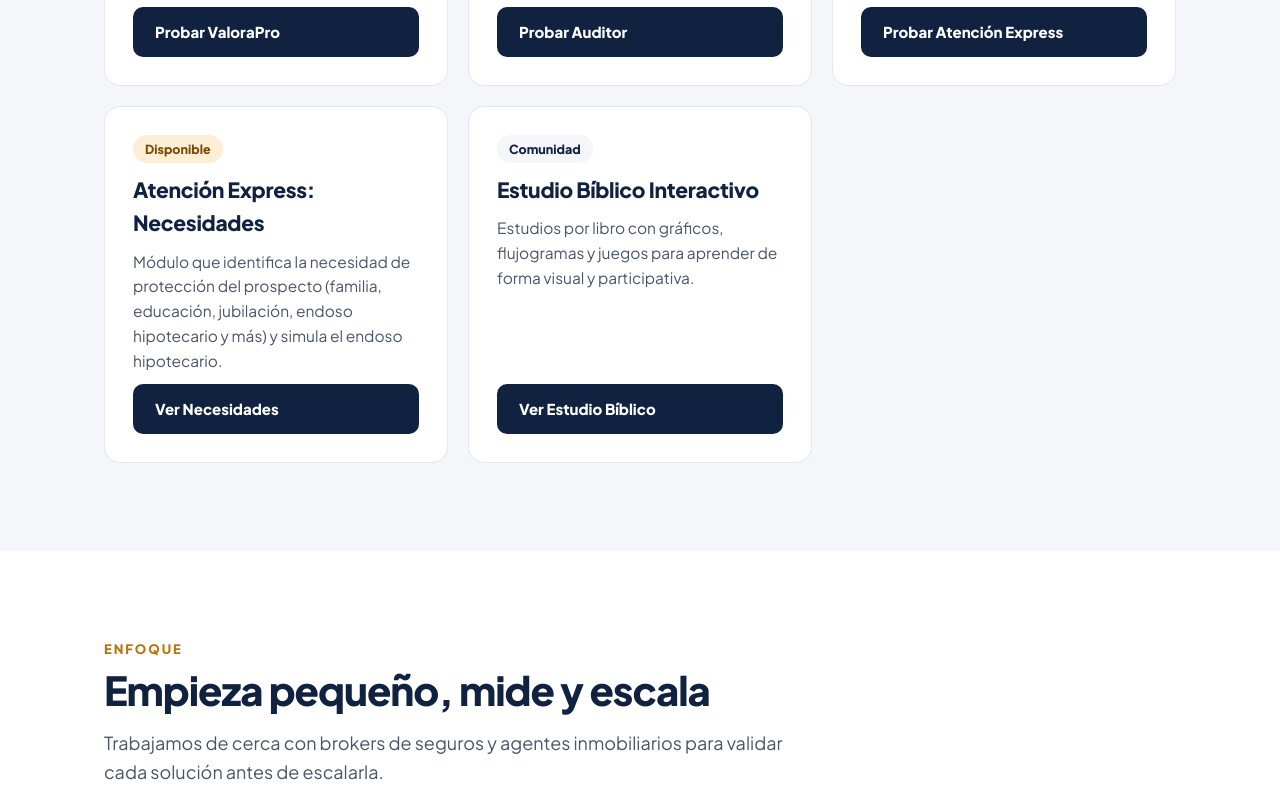
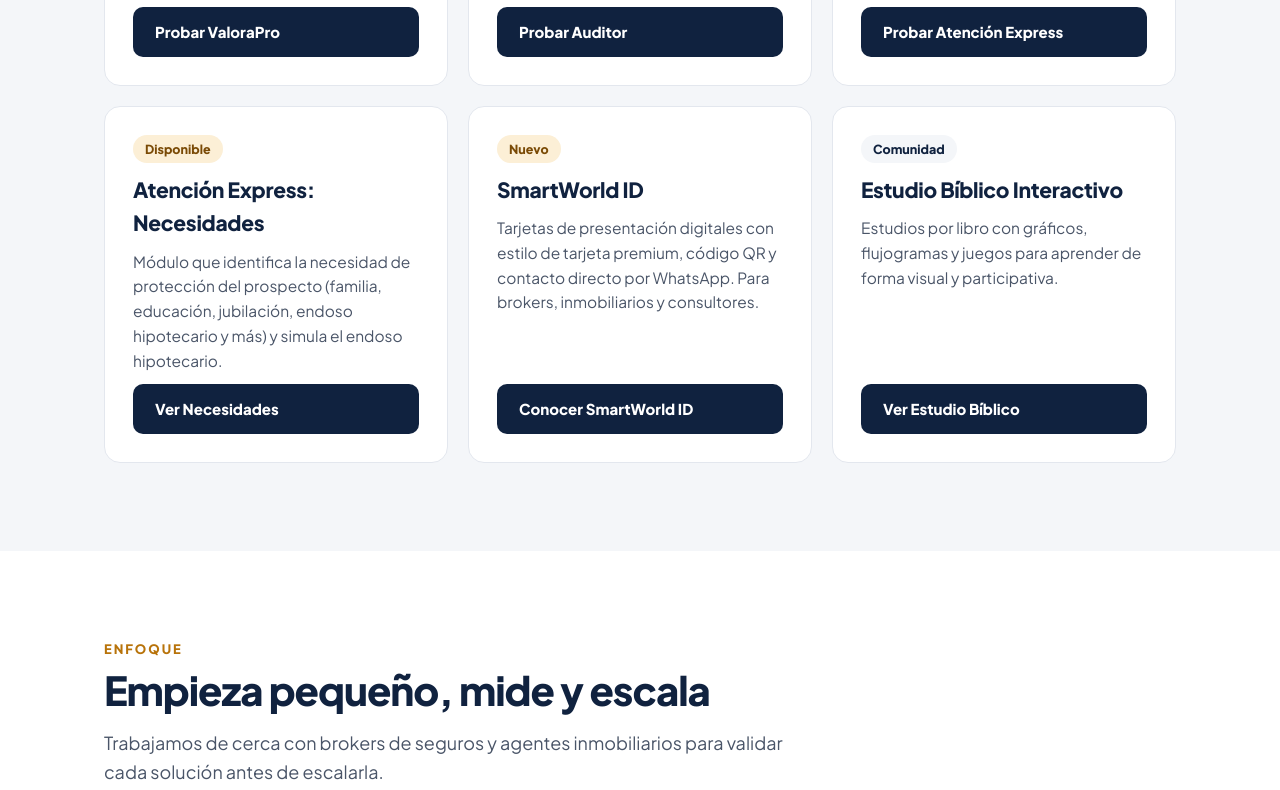
Before and after one commit to rubenstech/smartworld-ai, a plain HTML site: page index.html in a window 1280 px wide. Shown: the part 1899-2689 px from the top of the page. Drawn offline with Linux system fonts and the light colour scheme.

Commit message:
Add files via upload

```diff
--- a/index.html
+++ b/index.html
@@ -172,6 +172,12 @@ SmartWorld <span class="ai">AI</span>
 <a class="btn btn-navy" href="https://atencion-express-necesidades.vercel.app/" target="_blank" rel="noopener">Ver Necesidades</a>
 </article>
 <article class="card">
+<span class="tag live">Nuevo</span>
+<h3>SmartWorld ID</h3>
+<p>Tarjetas de presentación digitales con estilo de tarjeta premium, código QR y contacto directo por WhatsApp. Para brokers, inmobiliarios y consultores.</p>
+<a class="btn btn-navy" href="https://smartworld-id.vercel.app/" target="_blank" rel="noopener">Conocer SmartWorld ID</a>
+</article>
+<article class="card">
 <span class="tag">Comunidad</span>
 <h3>Estudio Bíblico Interactivo</h3>
 <p>Estudios por libro con gráficos, flujogramas y juegos para aprender de forma visual y participativa.</p>
@@ -206,7 +212,7 @@ SmartWorld <span class="ai">AI</span>
 <p>Esa trayectoria le da una ventaja poco común: entiende cómo opera cada área por dentro. Por eso diseña soluciones de IA que parten del problema del negocio, no de la moda tecnológica.</p>
 <div class="stats">
 <div><b>+35</b><span>años en tecnología y negocio</span></div>
-<div><b>5</b><span>herramientas digitales publicadas</span></div>
+<div><b>6</b><span>herramientas digitales publicadas</span></div>
 <div><b>4</b><span>sectores atendidos</span></div>
 </div>
 <div class="timeline">
```
